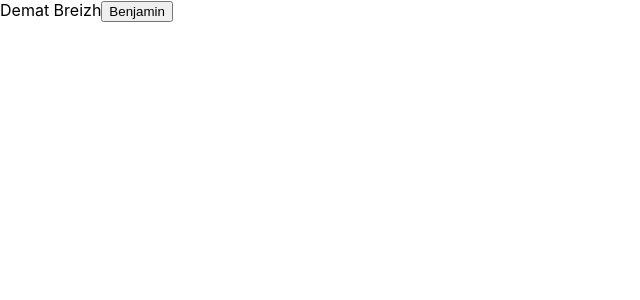
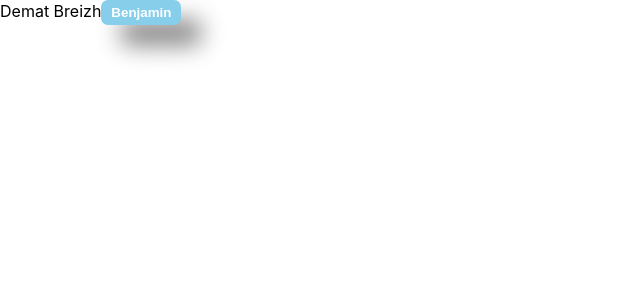
Before and after one commit to champix56/2023-12-04-tjs, a React (Create React App) app: page / in a window 1280 px wide. Shown: the top 300 px of the page, without its empty margins (0-640 px from the left). Built offline with nearby package versions, Linux system fonts and the light colour scheme.

Commit message:
base de css

```diff
--- a/src/App/components/ui/Button/Button.css
+++ b/src/App/components/ui/Button/Button.css
@@ -0,0 +1,22 @@
+.Button{
+    padding: 5px 10px;
+    font-weight: 900;
+
+
+    margin-right: 20px;
+    margin-bottom: 20px;
+
+    border-radius: 7px;
+    border: none;
+
+    box-shadow: 20px 20px 25px grey;
+
+    background-color: skyblue;
+    color: white;
+
+}
+
+.Button:hover{
+    border: 1px solid grey;
+    box-shadow: 10px 10px 25px grey;
+}
```
